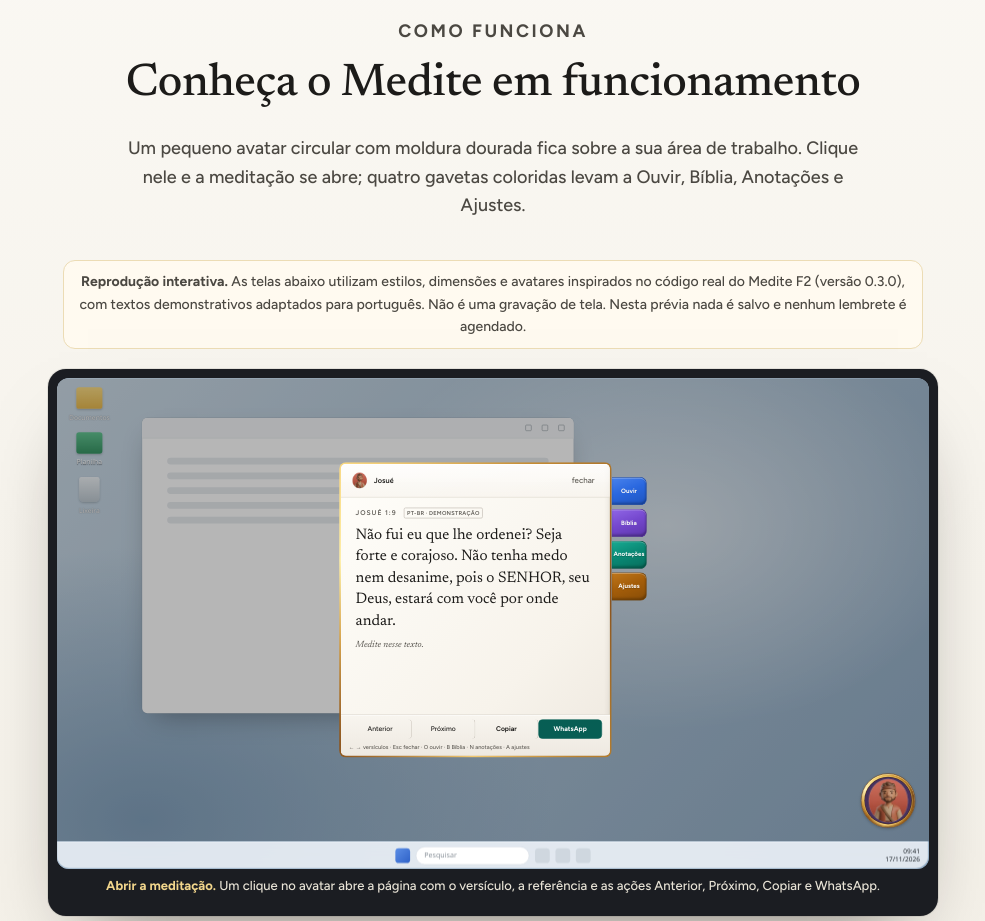
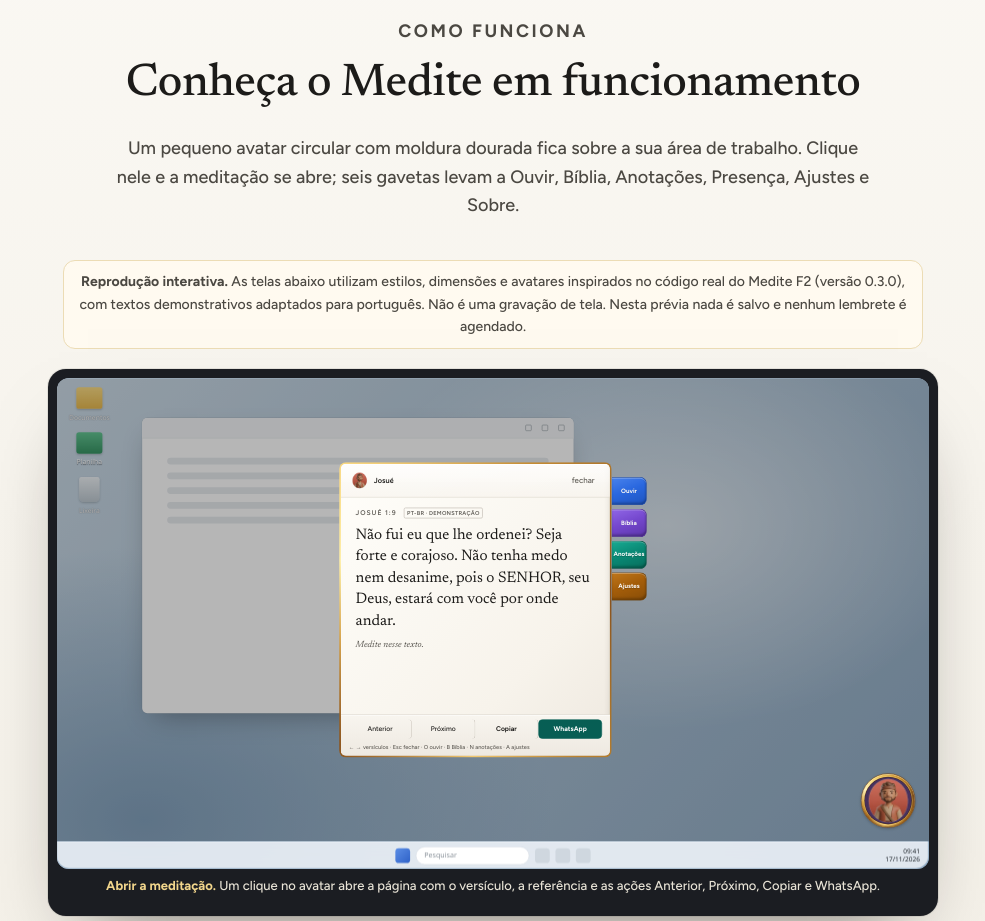
Before and after one commit to john-notebook-brasil/medite-site, a plain HTML site: page index.html in a window 1280 px wide. Shown: the part 840-1761 px from the top of the page, without its empty margins (147-1132 px from the left). Drawn offline with Linux system fonts and the light colour scheme.

Commit message:
fix(site): corrigir descricao das seis abas do Medite 0.3.0

```diff
--- a/index.html
+++ b/index.html
@@ -107,7 +107,7 @@
   <header class="section-head">
    <p class="eyebrow">Como funciona</p>
    <h2 id="t-demo">Conheça o Medite em funcionamento</h2>
-   <p>Um pequeno avatar circular com moldura dourada fica sobre a sua área de trabalho. Clique nele e a meditação se abre; quatro gavetas coloridas levam a Ouvir, Bíblia, Anotações e Ajustes.</p>
+   <p>Um pequeno avatar circular com moldura dourada fica sobre a sua área de trabalho. Clique nele e a meditação se abre; seis gavetas levam a Ouvir, Bíblia, Anotações, Presença, Ajustes e Sobre.</p>
   </header>
 
   <!-- Reprodução interativa -->
```
